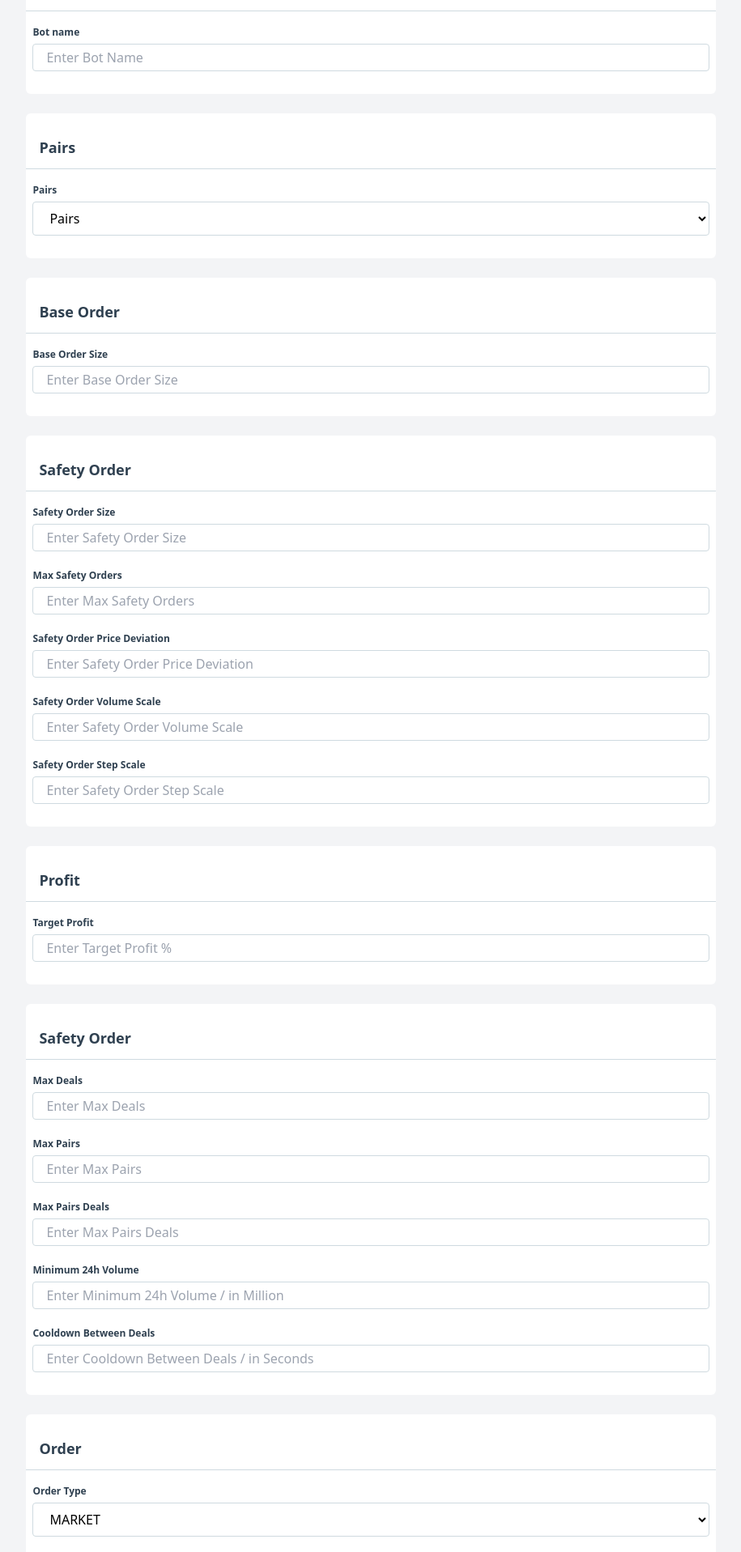
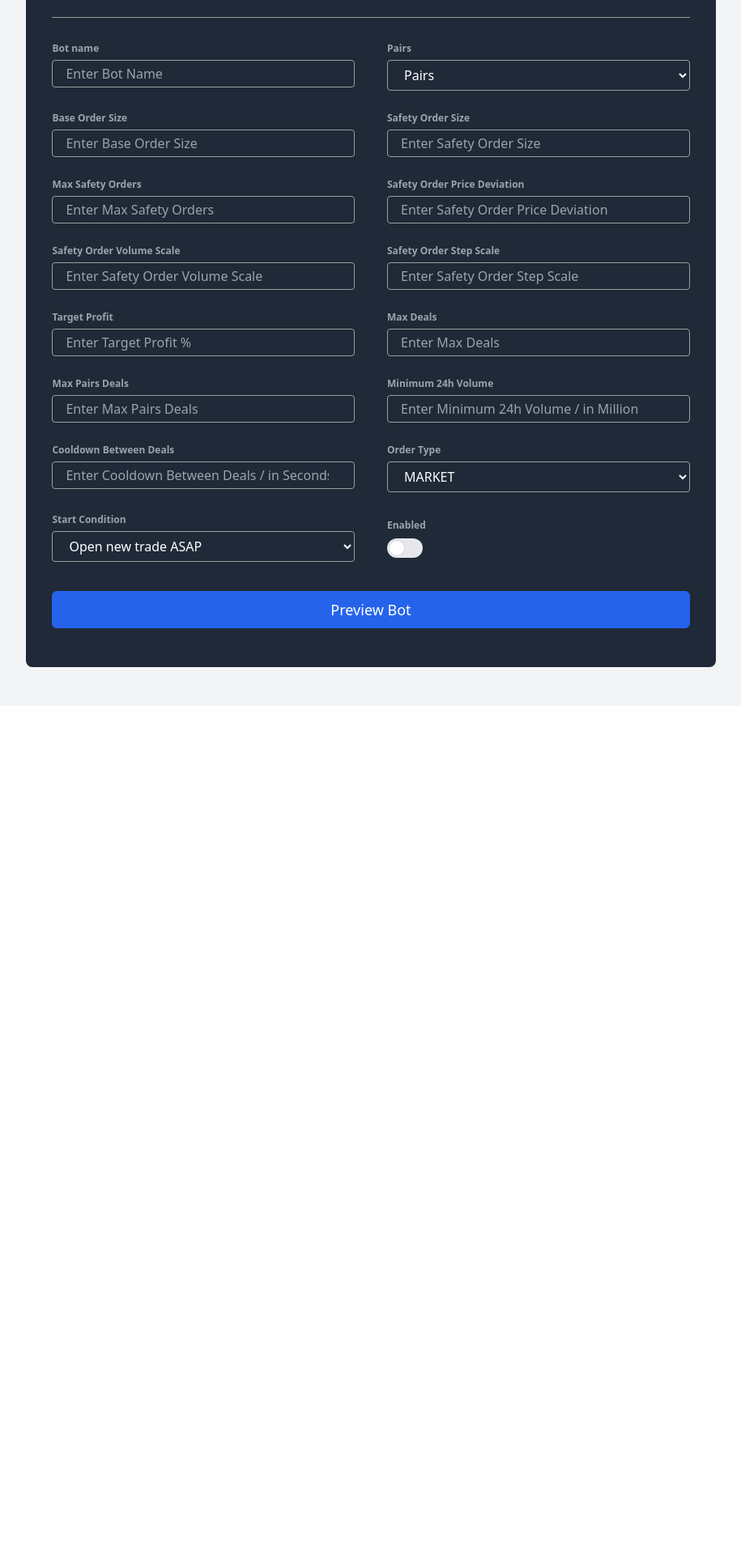
Before and after one commit to mraj1802/DCABot, a React (Create React App) app in the folder client/: page /createbot in a window 1280 px wide. Shown: the part 103-2020 px from the top of the page at 81% size, without its empty margins (182-1097 px from the left). After the commit the page ends 975 px from the top, so only its background shows below. Built offline with nearby package versions, Linux system fonts and the light colour scheme.

Commit message:
new changes

```diff
--- a/client/src/AllRouter.jsx
+++ b/client/src/AllRouter.jsx
@@ -4,6 +4,7 @@ import Home from './Pages/Home'
 import SignIn from './Pages/SignIn'
 import CreateDcaBot from './Pages/CreateDcaBot'
 import ManageBots from './Pages/ManageBots'
+import ActiveBot from './Pages/ActiveBot'
 
 const AllRouter = () => {
   return (
@@ -12,6 +13,7 @@ const AllRouter = () => {
         <Route path="/signin" element={<SignIn/>}/>
         <Route path="/createbot" element={<CreateDcaBot/>}/>
         <Route path="/managebot" element={<ManageBots/>}/>
+        <Route path="/activebot" element={<ActiveBot/>}/>
     </Routes>
 
   )
--- /dev/null
+++ b/client/src/Pages/ActiveBot.jsx
@@ -0,0 +1,64 @@
+import React from 'react'
+
+const ActiveBot = () => {
+  return (
+    <>
+      <section class="py-6 bg-gray-100 min-h-[966px] h-full">
+        <div class="flex flex-col items-center  px-8 py-2">
+            <div class="w-full space-y-6 rounded-lg  text-black">
+                <div class="flex flex-col justify-center items-center gap-2 bg-[#1f2937] py-4 rounded-lg">
+                    <h1 className="text-white text-2xl font-medium">Active DCA Bot Deals</h1>
+                    <div className="flex gap-6 items-center text-gray-300">
+                        <p className="">In Deals: $60.28</p>
+                        <p className="">Deals: 3</p>
+                        <p className="">Active P/L:<span className="text-green-600">$NaN</span></p>
+                    </div>
+                </div>
+
+                <div className="">
+                <table className="table-auto text-center w-full">
+                    <thead className="text-sm font-medium">
+                    <tr className="bg-gray-300">
+                        <th className="border py-2">Bot Name</th>
+                        <th className="border">Deals ID</th>
+                        <th className="border">Pair</th>
+                        <th className="border">Duration</th>
+                        <th className="border">Price</th>
+                        <th className="border">Price Target</th>
+                        <th className="border">Volume </th>
+                        <th className="border">Profit</th>
+                        <th className="border">Profit %</th>
+                        <th className="border">TP</th>
+                        <th className="border">Safety Orders</th>
+                        <th className="border">Deals</th>
+                        <th className="border"></th>
+
+                    </tr>
+                    </thead>
+                    <tbody className="bg-gray-100 text-[13px]">
+                        <tr className="py-10 hover:bg-gray-200 cursor-pointer">
+                            <td className="py-2">Test</td>
+                            <td>ETH-USDT-637DOEL-1704184049</td>
+                            <td>ETH/USDT</td>
+                            <td>2h 28m 13s</td>
+                            <td>$2397</td>
+                            <td>$20</td>
+                            <td>$0.15</td>
+                            <td>1.5%</td>
+                            <td>0/6</td>
+                            <td>2/infi</td>
+                            <td>ASAP</td>
+                        </tr>
+                    </tbody>
+                    </table>
+
+                </div>
+            </div>
+
+        </div>
+        </section>
+    </>
+  )
+}
+
+export default ActiveBot
--- a/client/src/Pages/CreateDcaBot.jsx
+++ b/client/src/Pages/CreateDcaBot.jsx
@@ -5,157 +5,125 @@ const CreateDcaBot = () => {
     <>
       <section class=" 3xl:py-16 2xl:py-10 xl:py-12 lg:py-14 md:py-12 dsm:py-10 sm:py-8 bg-gray-100">
         <div class="flex flex-col items-center md:px-8 dsm:px-8 px-4 py-2 mx-auto lg:py-0">
-            <div class="2xl:w-[70%] xl:w-[70%] lg:w-[70%] md:w-[80%] sm:w-[90%] space-y-6 rounded-lg  text-black">
+            <div class="2xl:w-[70%] xl:w-[70%] lg:w-[70%] md:w-[80%] sm:w-[90%] space-y-6 rounded-lg text-black p-8 bg-[#1f2937]">
+              <h1 className="text-center border-b border-[#9a9ea0] text-xl text-gray-200 font-bold px-4 pb-4">CREATE DCA BOT</h1>
 
-              <div class=" py-4 bg-white rounded-md">
-                  <h1 className="border-b border-[#cfdae0] text-lg text-[#2f4050] font-bold px-4 py-3">Bot Name</h1>
-                  <div className="px-2 py-3">
-                    <label htmlFor="botname" className="text-xs text-[#2f4050] font-bold">Bot name</label>
-                    <input type="text" name="botname" id="botname" class="border border-[#cfdae0] mt-1 rounded py-1 px-4 w-full focus:outline-none focus:border focus:border-[#2f4050] focus:outline-none focus:border focus:border-[#2f4050] focus:outline-none focus:border focus:border-[#2f4050] "  placeholder="Enter Bot Name" />
-                  </div>
+              <form action="" className="flex flex-col gap-5">
 
-              </div>
-
-              <div class=" py-4 bg-white rounded-md">
-                  <h1 className="border-b border-[#cfdae0] text-lg text-[#2f4050] font-bold px-4 py-3">Pairs</h1>
-                  <div className="px-2 py-3">
-                    <label htmlFor="pairs" className="text-xs text-[#2f4050] font-bold">Pairs</label>
-                    {/* <input type="text" name="botname" id="botname" class="border border-[#cfdae0] mt-1 rounded py-1 px-4 w-full focus:outline-none focus:border focus:border-[#2f4050]" value="" placeholder="Enter Bot Name" /> */}
-                    <select name="pairs" id="pairs" className="border border-[#cfdae0] mt-1 rounded py-2 px-4 w-full bg-white focus:outline-none focus:border focus:border-[#2f4050]">
-                  <option value="">Pairs</option>
-                  <option value="">udt/sf</option>
-                </select>
-                  </div>
-              </div>
-
-              <div class=" py-4 bg-white rounded-md">
-                  <h1 className="border-b border-[#cfdae0] text-lg text-[#2f4050] font-bold px-4 py-3">Base Order</h1>
-                  <div className="px-2 py-3">
-                    <label htmlFor="baseordersize" className="text-xs text-[#2f4050] font-bold">Base Order Size</label>
-                    <input type="number" name="baseordersize" id="baseordersize" class="border border-[#cfdae0] mt-1 rounded py-1 px-4 w-full focus:outline-none focus:border focus:border-[#2f4050]"  placeholder="Enter Base Order Size" />
-                  </div>
-
-              </div>
-
-              <div class=" py-4 bg-white rounded-md">
-                  <h1 className="border-b border-[#cfdae0] text-lg text-[#2f4050] font-bold px-4 py-3">Safety Order </h1>
-                  <div className="px-2 py-3 space-y-4">
-                    <div>
-                    <label htmlFor="safetyordersize" className="text-xs text-[#2f4050] font-bold">Safety Order Size</label>
-                    <input type="number" name="safetyordersize" id="safetyordersize" class="border border-[#cfdae0] mt-1 rounded py-1 px-4 w-full focus:outline-none focus:border focus:border-[#2f4050]"  placeholder="Enter Safety Order Size" />
-                    </div>
-
-                    <div>
-                    <label htmlFor="maxsafetyorder" className="text-xs text-[#2f4050] font-bold">Max Safety Orders</label>
-                    <input type="number" name="maxsafetyorder" id="maxsafetyorder" class="border border-[#cfdae0] mt-1 rounded py-1 px-4 w-full focus:outline-none focus:border focus:border-[#2f4050]"  placeholder="Enter Max Safety Orders" />
-                    </div>
-
-                    <div>
-                    <label htmlFor="safetyorderprice" className="text-xs text-[#2f4050] font-bold">Safety Order Price Deviation</label>
-                    <input type="number" name="safetyorderprice" id="safetyorderprice" class="border border-[#cfdae0] mt-1 rounded py-1 px-4 w-full focus:outline-none focus:border focus:border-[#2f4050]"  placeholder="Enter Safety Order Price Deviation" />
-                    </div>
-
-                    <div>
-                    <label htmlFor="safetyordervolume" className="text-xs text-[#2f4050] font-bold">Safety Order Volume Scale</label>
-                    <input type="number" name="safetyordervolume" id="safetyordervolume" class="border border-[#cfdae0] mt-1 rounded py-1 px-4 w-full focus:outline-none focus:border focus:border-[#2f4050]"  placeholder="Enter Safety Order Volume Scale" />
-                    </div>
-
-                    <div>
-                    <label htmlFor="safetyorderstep" className="text-xs text-[#2f4050] font-bold">Safety Order Step Scale</label>
-                    <input type="number" name="safetyorderstep" id="safetyorderstep" class="border border-[#cfdae0] mt-1 rounded py-1 px-4 w-full focus:outline-none focus:border focus:border-[#2f4050]"  placeholder="Enter Safety Order Step Scale" />
-                    </div>
-
-                  </div>
-
-              </div>
-
-              <div class=" py-4 bg-white rounded-md">
-                <h1 className="border-b border-[#cfdae0] text-lg text-[#2f4050] font-bold px-4 py-3">Profit</h1>
-                <div className="px-2 py-3">
-                  <label htmlFor="targetprofit" className="text-xs text-[#2f4050] font-bold">Target Profit</label>
-                  <input type="number" name="targetprofit" id="targetprofit" class="border border-[#cfdae0] mt-1 rounded py-1 px-4 w-full focus:outline-none focus:border focus:border-[#2f4050]" value="" placeholder="Enter Target Profit %" />
-                </div>
-
-              </div>
-
-              <div class=" py-4 bg-white rounded-md">
-                <h1 className="border-b border-[#cfdae0] text-lg text-[#2f4050] font-bold px-4 py-3">Safety Order </h1>
-                <div className="px-2 py-3 space-y-4">
+                <div className="grid grid-cols-2 gap-10 text-white">
                   <div>
-                  <label htmlFor="maxdeals" className="text-xs text-[#2f4050] font-bold">Max Deals</label>
-                  <input type="number" name="maxdeals" id="maxdeals" class="border border-[#cfdae0] mt-1 rounded py-1 px-4 w-full focus:outline-none focus:border focus:border-[#2f4050]"  placeholder="Enter Max Deals" />
+                    <label htmlFor="botname" className="text-xs text-gray-400 font-bold">Bot name</label>
+                    <input type="text" name="botname" id="botname" class="bg-transparent border border-[#9a9ea0] mt-1 rounded py-1 px-4 w-full focus:outline-none focus:border focus:border-white"  placeholder="Enter Bot Name" />
                   </div>
 
                   <div>
-                  <label htmlFor="maxpairs" className="text-xs text-[#2f4050] font-bold">Max Pairs</label>
-                  <input type="number" name="maxpairs" id="maxpairs" class="border border-[#cfdae0] mt-1 rounded py-1 px-4 w-full focus:outline-none focus:border focus:border-[#2f4050]"  placeholder="Enter Max Pairs" />
-                  </div>
-
-                  <div>
-                  <label htmlFor="maxpairsdeal" className="text-xs text-[#2f4050] font-bold">Max Pairs Deals</label>
-                  <input type="number" name="maxpairsdeal" id="maxpairsdeal" class="border border-[#cfdae0] mt-1 rounded py-1 px-4 w-full focus:outline-none focus:border focus:border-[#2f4050]"  placeholder="Enter Max Pairs Deals" />
-                  </div>
-
-                  <div>
-                  <label htmlFor="minimumvol" className="text-xs text-[#2f4050] font-bold">Minimum 24h Volume</label>
-                  <input type="number" name="minimumvol" id="minimumvol" class="border border-[#cfdae0] mt-1 rounded py-1 px-4 w-full focus:outline-none focus:border focus:border-[#2f4050]"  placeholder="Enter Minimum 24h Volume / in Million" />
-                  </div>
-
-                  <div>
-                  <label htmlFor="cooldowndeals" className="text-xs text-[#2f4050] font-bold">Cooldown Between Deals</label>
-                  <input type="number" name="cooldowndeals" id="cooldowndeals" class="border border-[#cfdae0] mt-1 rounded py-1 px-4 w-full focus:outline-none focus:border focus:border-[#2f4050]"  placeholder="Enter Cooldown Between Deals / in Seconds" />
-
+                    <label htmlFor="pairs" className="text-xs text-gray-400 font-bold">Pairs</label>
+                    <select name="pairs" id="pairs" className="bg-transparent border border-[#9a9ea0] mt-1 rounded py-1.5 px-4 w-full focus:outline-none focus:border focus:border-white">
+                      <option className="text-black">Pairs</option>
+                      <option className="text-black">udt/sf</option>
+                    </select>
                   </div>
 
                 </div>
 
-              </div>
+                <div className="grid grid-cols-2 gap-10 text-white">
+                  <div>
+                    <label htmlFor="baseordersize" className="text-xs text-gray-400 font-bold">Base Order Size</label>
+                    <input type="number" name="baseordersize" id="baseordersize" class="bg-transparent border border-[#9a9ea0] mt-1 rounded py-1 px-4 w-full focus:outline-none focus:border focus:border-white"  placeholder="Enter Base Order Size" />                  </div>
+                  <div>
+                  <div>
+                    <label htmlFor="safetyordersize" className="text-xs text-gray-400 font-bold">Safety Order Size</label>
+                    <input type="number" name="safetyordersize" id="safetyordersize" class="bg-transparent border border-[#9a9ea0] mt-1 rounded py-1 px-4 w-full focus:outline-none focus:border focus:border-white"  placeholder="Enter Safety Order Size" />
+                  </div>
+                </div>
+                </div>
 
-              <div class=" py-4 bg-white rounded-md">
-                  <h1 className="border-b border-[#cfdae0] text-lg text-[#2f4050] font-bold px-4 py-3">Order</h1>
-                  <div className="px-2 py-3">
-                    <label htmlFor="ordertype" className="text-xs text-[#2f4050] font-bold">Order Type</label>
-                    <select name="ordertype" id="ordertype" className="border border-[#cfdae0] mt-1 rounded py-2 px-4 w-full bg-white focus:outline-none focus:border focus:border-[#2f4050]">
-                      <option value="">MARKET</option>
-                      <option value="">LIMIT</option>
+                <div className="grid grid-cols-2 gap-10 text-white">
+                  <div>
+                      <label htmlFor="maxsafetyorder" className="text-xs text-gray-400 font-bold">Max Safety Orders</label>
+                      <input type="number" name="maxsafetyorder" id="maxsafetyorder" class="bg-transparent border border-[#9a9ea0] mt-1 rounded py-1 px-4 w-full focus:outline-none focus:border focus:border-white"  placeholder="Enter Max Safety Orders" />
+                  </div>
+                  <div>
+                    <label htmlFor="safetyorderprice" className="text-xs text-gray-400 font-bold">Safety Order Price Deviation</label>
+                    <input type="number" name="safetyorderprice" id="safetyorderprice" class="bg-transparent border border-[#9a9ea0] mt-1 rounded py-1 px-4 w-full focus:outline-none focus:border focus:border-white"  placeholder="Enter Safety Order Price Deviation" />
+                    </div>
+                </div>
+
+                <div className="grid grid-cols-2 gap-10 text-white">
+                  <div>
+                    <label htmlFor="safetyordervolume" className="text-xs text-gray-400 font-bold">Safety Order Volume Scale</label>
+                    <input type="number" name="safetyordervolume" id="safetyordervolume" class="bg-transparent border border-[#9a9ea0] mt-1 rounded py-1 px-4 w-full focus:outline-none focus:border focus:border-white"  placeholder="Enter Safety Order Volume Scale" />
+                    </div>
+
+                    <div>
+                    <label htmlFor="safetyorderstep" className="text-xs text-gray-400 font-bold">Safety Order Step Scale</label>
+                    <input type="number" name="safetyorderstep" id="safetyorderstep" class="bg-transparent border border-[#9a9ea0] mt-1 rounded py-1 px-4 w-full focus:outline-none focus:border focus:border-white"  placeholder="Enter Safety Order Step Scale" />
+                    </div>
+                </div>
+
+                <div className="grid grid-cols-2 gap-10 text-white">
+                  <div>
+                    <label htmlFor="targetprofit" className="text-xs text-gray-400 font-bold">Target Profit</label>
+                    <input type="number" name="targetprofit" id="targetprofit" class="bg-transparent border border-[#9a9ea0] mt-1 rounded py-1 px-4 w-full focus:outline-none focus:border focus:border-white" value="" placeholder="Enter Target Profit %" />
+                  </div>
+
+                  <div>
+                  <label htmlFor="maxdeals" className="text-xs text-gray-400 font-bold">Max Deals</label>
+                  <input type="number" name="maxdeals" id="maxdeals" class="bg-transparent border border-[#9a9ea0] mt-1 rounded py-1 px-4 w-full focus:outline-none focus:border focus:border-white"  placeholder="Enter Max Deals" />
+                  </div>
+                </div>
+
+                <div className="grid grid-cols-2 gap-10 text-white">
+                  <div>
+                    <label htmlFor="maxpairsdeal" className="text-xs text-gray-400 font-bold">Max Pairs Deals</label>
+                    <input type="number" name="maxpairsdeal" id="maxpairsdeal" class="bg-transparent border border-[#9a9ea0] mt-1 rounded py-1 px-4 w-full focus:outline-none focus:border focus:border-white"  placeholder="Enter Max Pairs Deals" />
+                    </div>
+
+                    <div>
+                    <label htmlFor="minimumvol" className="text-xs text-gray-400 font-bold">Minimum 24h Volume</label>
+                    <input type="number" name="minimumvol" id="minimumvol" class="bg-transparent border border-[#9a9ea0] mt-1 rounded py-1 px-4 w-full focus:outline-none focus:border focus:border-white"  placeholder="Enter Minimum 24h Volume / in Million" />
+                    </div>
+                </div>
+
+                <div className="grid grid-cols-2 gap-10 text-white">
+                  <div>
+                    <label htmlFor="cooldowndeals" className="text-xs text-gray-400 font-bold">Cooldown Between Deals</label>
+                    <input type="number" name="cooldowndeals" id="cooldowndeals" class="bg-transparent border border-[#9a9ea0] mt-1 rounded py-1 px-4 w-full focus:outline-none focus:border focus:border-white"  placeholder="Enter Cooldown Between Deals / in Seconds" />
+                  </div>
+
+                  <div>
+                    <label htmlFor="ordertype" className="text-xs text-gray-400 font-bold">Order Type</label>
+                    <select name="ordertype" id="ordertype" className="bg-transparent border border-[#9a9ea0] mt-1 rounded py-1.5 px-4 w-full focus:outline-none focus:border focus:border-white">
+                      <option className="text-black">MARKET</option>
+                      <option className="text-black">LIMIT</option>
                     </select>
                   </div>
-              </div>
+                </div>
 
-              <div class=" py-4 bg-white rounded-md">
-                  <h1 className="border-b border-[#cfdae0] text-lg text-[#2f4050] font-bold px-4 py-3">Condition</h1>
-                  <div className="px-2 py-3">
-                    <label htmlFor="ordertype" className="text-xs text-[#2f4050] font-bold">Start Condition</label>
-                    <select name="ordertype" id="ordertype" className="border border-[#cfdae0] mt-1 rounded py-2 px-4 w-full bg-white focus:outline-none focus:border focus:border-[#2f4050]">
-                      <option value="">Open new trade ASAP</option>
-                      <option value="">Manually/Api</option>
-                    </select>
+                <div className="grid grid-cols-2 gap-10 text-white">
+                  <div>
+                    <label htmlFor="ordertype" className="text-xs text-gray-400 font-bold">Start Condition</label>
+                      <select name="ordertype" id="ordertype" className="bg-transparent border border-[#9a9ea0] mt-1 rounded py-1.5 px-4 w-full focus:outline-none focus:border focus:border-white">
+                        <option className="text-black">Open new trade ASAP</option>
+                        <option className="text-black">Manually/Api</option>
+                      </select>
                   </div>
-              </div>
 
-              <div class=" py-4 bg-white rounded-md">
-                  <h1 className="flex items-center text-lg text-[#2f4050] font-bold px-4 py-2">Enabled
-                  <span className="px-6">
-                  {/* <div class="inline-flex items-center"> */}
-                    <div class="relative w-8 h-4 rounded-full cursor-pointer">
-                      <input id="switch-component" type="checkbox"
-                        class="absolute w-8 h-4 transition-colors duration-300 rounded-full appearance-none cursor-pointer peer bg-gray-200 bg-blue-gray-100 checked:bg-gray-900 peer-checked:border-gray-900 peer-checked:before:bg-gray-900"
-                        defaultChecked />
-                      <label htmlFor="switch-component"
-                        class="before:content[''] absolute top-2/4 -left-1 h-5 w-5 -translate-y-2/4 cursor-pointer rounded-full border border-blue-gray-100 bg-white shadow-md transition-all duration-300 before:absolute before:top-2/4 before:left-2/4 before:block before:h-10 before:w-10 before:-translate-y-2/4 before:-translate-x-2/4 before:rounded-full before:bg-blue-gray-500 before:opacity-0 before:transition-opacity hover:before:opacity-10 peer-checked:translate-x-full peer-checked:border-gray-900 peer-checked:before:bg-gray-900">
-                        <div class="inline-block p-5 rounded-full top-2/4 left-2/4 -translate-x-2/4 -translate-y-2/4"
-                          data-ripple-dark="true"></div>
+                  <div className="flex flex-col justify-center">
+                  <label htmlFor="ordertype" className="text-xs text-gray-400 font-bold py-2">Enabled</label>
+                      <label class="relative inline-flex items-center cursor-pointer">
+                        <input type="checkbox" value="" className="sr-only peer" />
+                        <div class="w-11 h-6 bg-gray-200 peer-focus:outline-none peer-focus:ring-4 peer-focus:ring-blue-300 dark:peer-focus:ring-blue-800 rounded-full peer dark:bg-gray-700 peer-checked:after:translate-x-full rtl:peer-checked:after:-translate-x-full peer-checked:after:border-white after:content-[''] after:absolute after:top-[2px] after:start-[2px] after:bg-white after:border-gray-300 after:border after:rounded-full after:h-5 after:w-5 after:transition-all dark:border-gray-600 peer-checked:bg-blue-600"></div>
                       </label>
-                    </div>
-                  {/* </div> */}
-                  </span>
-                  </h1>
+                  </div>
 
-              </div>
+                </div>
 
               <div class=" py-4">
-                  <button className="w-full p-2 bg-[#2f4050] border border-[#2f4050] hover:bg-transparent hover:text-[#2f4050] text-white text-lg font-medium  rounded-md">Preview Bot</button>
+                  <button className="w-full p-2 bg-blue-600 border border-blue-600 hover:bg-transparent  text-white text-lg font-medium  rounded-md">Preview Bot</button>
               </div>
+            </form>
+
 
             </div>
 
--- a/client/src/Pages/Home.jsx
+++ b/client/src/Pages/Home.jsx
@@ -14,7 +14,7 @@ const Home = () => {
     <section class=" 3xl:py-16 2xl:py-10 xl:py-12 lg:py-14 md:py-12 dsm:py-10 sm:py-8  bg-gray-100 min-h-[966px] h-full">
         <div class="flex flex-col items-center md:px-8 dsm:px-8 px-4 py-2 mx-auto lg:py-0">
             <div class="w-[25%] bg-white rounded-lg shadow-xl  md:mt-0  xl:p-0 text-black">
-                <div class="  px-12 py-10">
+                <div class=" px-12 py-10">
                 <div className="  py-3 border-b border-gray-300 hover:bg-gray-200 cursor-pointer" onClick={()=>handleclick("createbot")}>
                     <h2 className="text-base text-blue-500">
                         Create DCA Bot
@@ -25,7 +25,7 @@ const Home = () => {
                         Manage DCA Bots
                     </h2>
                 </div>
-                <div className="border-b border-gray-300  py-3 hover:bg-gray-200 cursor-pointer">
+                <div className="border-b border-gray-300  py-3 hover:bg-gray-200 cursor-pointer" onClick={()=>handleclick("activebot")} >
                     <h2 className="text-base text-blue-500">
                         Active DCA Bot Deals
                     </h2>
```
Also changed, not shown: client/src/Pages/ManageBots.jsx (+65 -5 lines), client/src/Pages/SignIn.jsx (+11 -9 lines).
